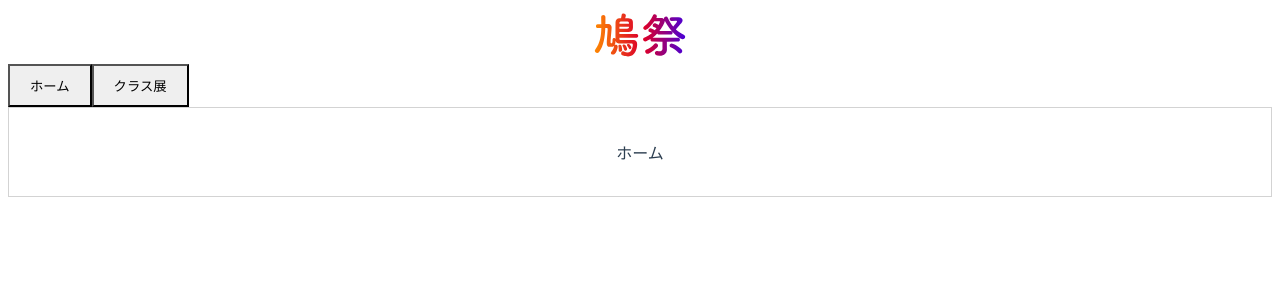
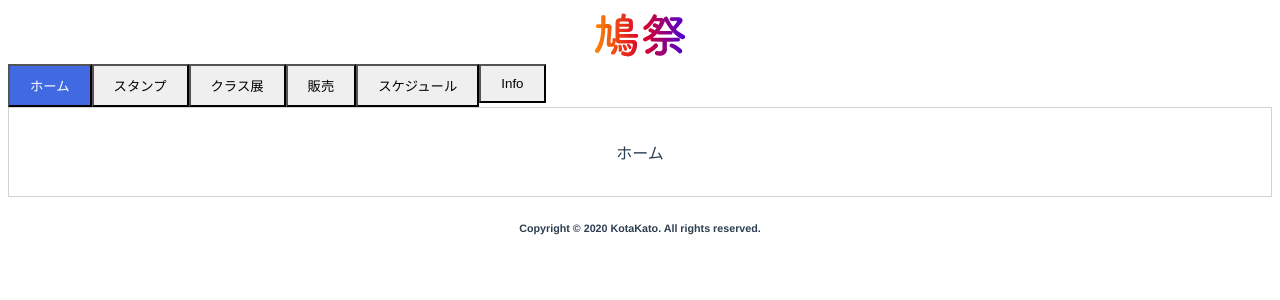
Before and after one commit to kat0h/hato-web, a Vue app in the folder hato-web/: page / in a window 1280 px wide. Shown: the top 300 px of the page. Built offline with nearby package versions, Linux system fonts and the light colour scheme.

Commit message:
I made a tab based ui.

```diff
--- a/hato-web/public/index.html
+++ b/hato-web/public/index.html
@@ -1,5 +1,5 @@
 <!DOCTYPE html>
-<html lang="en">
+<html lang="ja">
   <head>
     <meta charset="utf-8">
     <meta http-equiv="X-UA-Compatible" content="IE=edge">
--- a/hato-web/src/App.vue
+++ b/hato-web/src/App.vue
@@ -1,71 +1,24 @@
 <template>
     <div id="app">
-        <img src="./assets/logo.svg" width="100">
-        <ul role="tablist">
-            <li role="presentation">
-                <button
-                    aria-controls="panel1"
-                    role="tab"
-                    aria-selected="(tab === 'panel1') ? 'true' : 'false'"
-                    v-on:click="handleClick"
-                >
-                    ホーム
-                </button>
-            </li>
-            <li role="presentation">
-                <button
-                    aria-controls="panel2"
-                    role="tab"
-                    aria-selected="(tab === 'panel2') ? 'true' : 'false'"
-                    v-on:click="handleClick"
-                >
-                    クラス展
-                </button>
-            </li>
-        </ul>
-        <div
-            id="panel1"
-            aria-labelledby="tab1"
-            v-bind:aria-hidden="tab !== 'panel1'"
-            role="tabpanel"
-        >
-        ホーム
-        </div>
-        <div
-            id="panel2"
-            aria-labelledby="tab2"
-            v-bind:aria-hidden="tab !== 'panel2'"
-            role="tabpanel"
-        >
-        クラス展
-        </div>
+        <a href="index.html"><img src="./assets/logo.svg" width="100"></a>
+        <tabuicompornents></tabuicompornents>
+        <h6>{{ msg }}</h6>
     </div>
 </template>
 
 <script>
 
+import TabUI from './components/tabui.vue'
 export default {
     name: 'HatoWeb',
     data(){
-        return {
-            tab: "panel1"
-        }
+        return{
+            msg: "Copyright ©︎ 2020 KotaKato. All rights reserved."
+        };
     },
-    methods: {
-        /**
-        * クリックしたときのイベントハンドラーです。
-        * @param event イベントオブジェクトです。
-        * @private
-        */
-        handleClick(event) {
-            // イベント発生源の要素を取得
-            const element = event.currentTarget;
-            // aria-controls 属性の値を取得
-            const tabState = element.getAttribute("aria-controls");
-            // プロパティーを更新
-            this.tab = tabState;
-        }
-    }
+    components:{
+        "tabuicompornents": TabUI
+    },
 }
 </script>
 
@@ -78,35 +31,4 @@ export default {
     color: #2c3e50;
     margin-top: 10px;
 }
-[role="tablist"]{
-    display: flex;
-}
-ul{
-    padding: 0;
-    margin: 0;
-}
-li{
-    list-style: none;
-    margin: 0;
-}
-button {
-    appearance: none;
-
-    padding: 10px 20px;
-}
-[role="tabpanel"]{
-    border: 1px solid lightgray;
-    padding: 2rem;
-}
-[aria-hidden="true"]{
-    display: none;
-}
-[aria-hidden="false"]{
-    display: block;
-}
-[aria-selected="true"]{
-    background-color: royalblue;
-    color: white;
-}
-
 </style>
--- /dev/null
+++ b/hato-web/src/components/tabui.vue
@@ -0,0 +1,182 @@
+<template>
+    <div id="tabui">
+        <ul role="tablist">
+            <li role="presentation">
+                <button
+                    aria-controls="home"
+                    role="tabName"
+                    v-bind:aria-selected="(tabName === 'home') ? 'true' : 'false'"
+                    v-on:click="handleClick"
+                >
+                    ホーム
+                </button>
+            </li>
+            <li role="presentation">
+                <button
+                    aria-controls="stampRally"
+                    role="tabName"
+                    v-bind:aria-selected="(tabName === 'stampRally') ? 'true' : 'false'"
+                    v-on:click="handleClick"
+                >
+                    スタンプ
+                </button>
+            </li>
+            <li role="presentation">
+                <button
+                    aria-controls="classExhibition"
+                    role="tabName"
+                    v-bind:aria-selected="(tabName === 'classExhibition') ? 'true' : 'false'"
+                    v-on:click="handleClick"
+                >
+                    クラス展
+                </button>
+            </li>
+            <li role="presentation">
+                <button
+                    aria-controls="sale"
+                    role="tabName"
+                    v-bind:aria-selected="(tabName === 'sale') ? 'true' : 'false'"
+                    v-on:click="handleClick"
+                >
+                    販売
+                </button>
+            </li>
+            <li role="presentation">
+                <button
+                    aria-controls="schedule"
+                    role="tabName"
+                    v-bind:aria-selected="(tabName === 'schedule') ? 'true' : 'false'"
+                    v-on:click="handleClick"
+                >
+                    スケジュール
+                </button>
+            <li role="presentation">
+                <button
+                    aria-controls="information"
+                    role="tabName"
+                    v-bind:aria-selected="(tabName === 'information') ? 'true' : 'false'"
+                    v-on:click="handleClick"
+                >
+                    Info
+                </button>
+            </li>
+        </ul>
+        <div
+            id="home"
+            aria-labelledby="tab1"
+            v-bind:aria-hidden="tabName !== 'home'"
+            role="tabpanel"
+        >
+        ホーム
+        </div>
+        <div
+            id="classExhibition"
+            aria-labelledby="tab2"
+            v-bind:aria-hidden="tabName !== 'classExhibition'"
+            role="tabpanel"
+        >
+        クラス展
+        </div>
+        <div
+            id="stampRally"
+            aria-labelledby="tab3"
+            v-bind:aria-hidden="tabName !== 'stampRally'"
+            role="tabpanel"
+        >
+        スタンプラリー
+        </div>
+        <div
+            id="sale"
+            aria-labelledby="tab4"
+            v-bind:aria-hidden="tabName !== 'sale'"
+            role="tabpanel"
+        >
+        販売
+        </div>
+        <div
+            id="schedule"
+            aria-labelledby="tab5"
+            v-bind:aria-hidden="tabName !== 'schedule'"
+            role="tabpanel"
+        >
+        スケジュール
+        </div>
+        <div
+            id="information"
+            aria-labelledby="tab6"
+            v-bind:aria-hidden="tabName !== 'information'"
+            role="tabpanel"
+        >
+        インフォメーション
+        </div>
+    </div>
+</template>
+
+<script>
+
+export default {
+    name: 'HatoWeb',
+    data(){
+        return {
+            tabName: "home"
+        }
+    },
+    methods: {
+        /**
+        * クリックしたときのイベントハンドラーです。
+        * @param event イベントオブジェクトです。
+        * @private
+        */
+        handleClick(event) {
+            // イベント発生源の要素を取得
+            const element = event.currentTarget;
+            // aria-controls 属性の値を取得
+            const tabState = element.getAttribute("aria-controls");
+            // プロパティーを更新
+            this.tabName = tabState;
+        }
+    }
+}
+</script>
+
+<style>
+#app {
+    font-family: Avenir, Helvetica, Arial, sans-serif;
+    -webkit-font-smoothing: antialiased;
+    -moz-osx-font-smoothing: grayscale;
+    text-align: center;
+    color: #2c3e50;
+    margin-top: 10px;
+}
+[role="tablist"]{
+    display: flex;
+}
+ul{
+    padding: 0;
+    margin: 0;
+}
+li{
+    list-style: none;
+    margin: 0;
+}
+button {
+    appearance: none;
+
+    padding: 10px 20px;
+}
+[role="tabpanel"]{
+    border: 1px solid lightgray;
+    padding: 2rem;
+}
+[aria-hidden="true"]{
+    display: none;
+}
+[aria-hidden="false"]{
+    display: block;
+}
+[aria-selected="true"]{
+    background-color: royalblue;
+    color: white;
+}
+
+</style>
```
